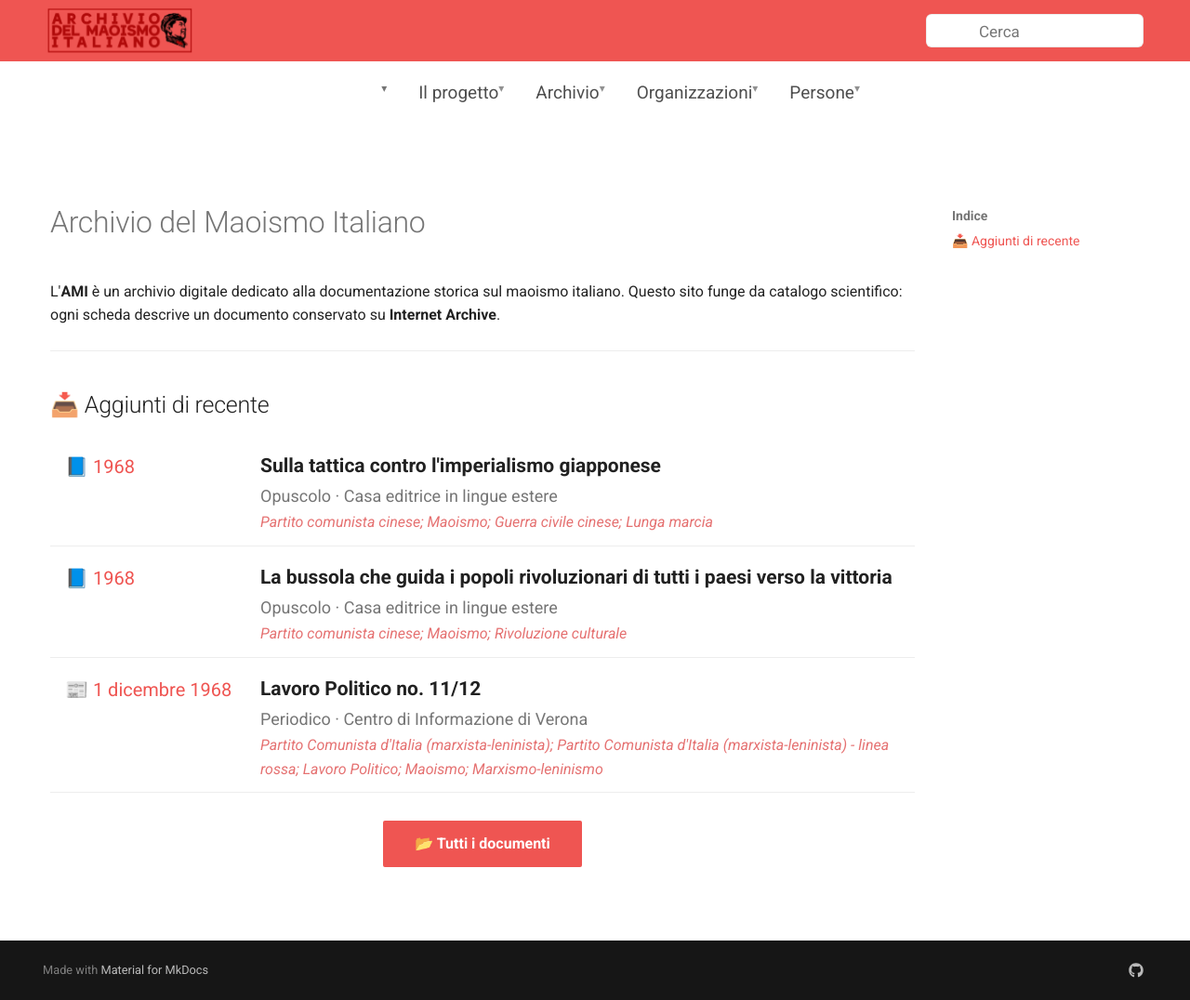
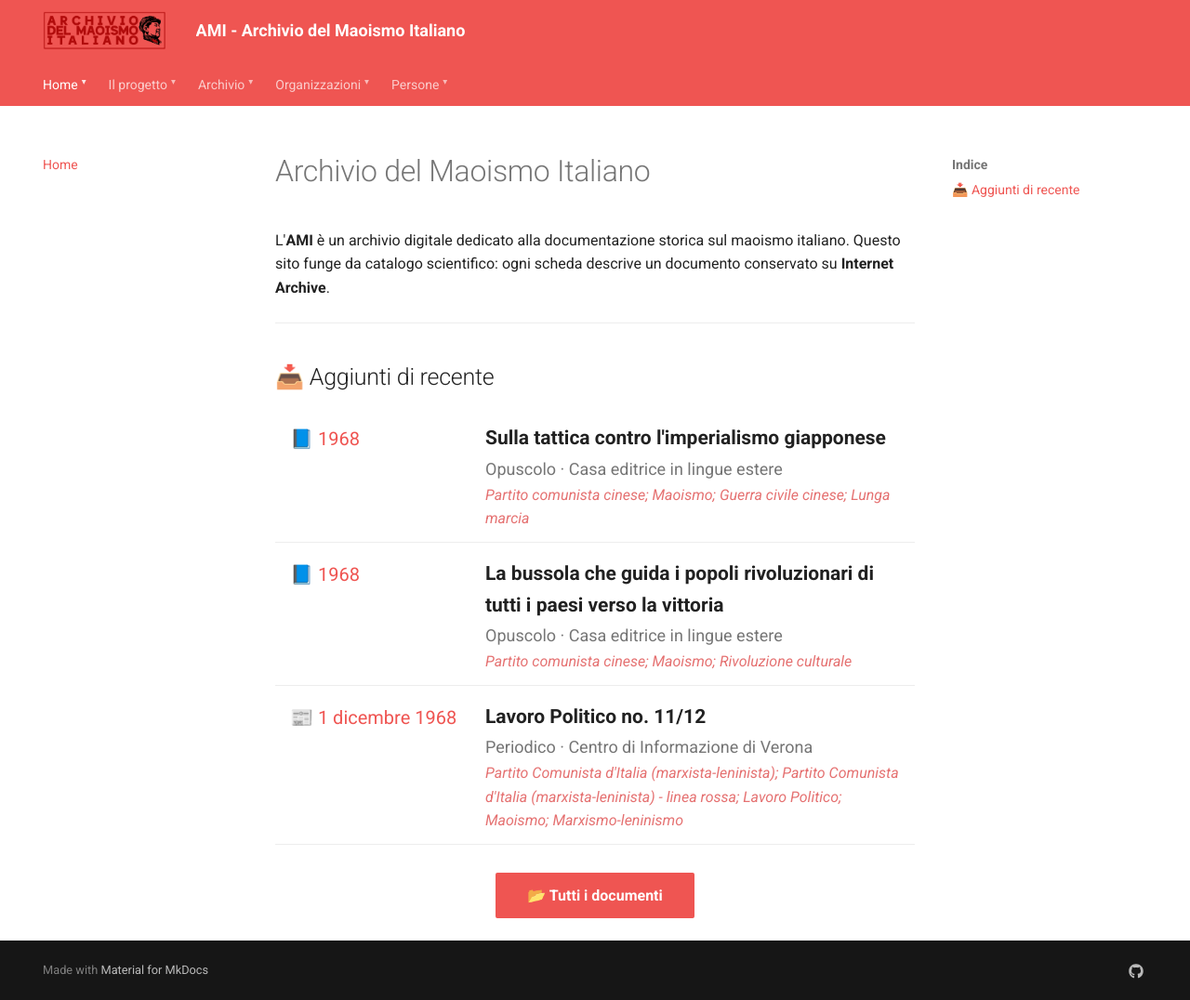
Before and after one commit to AMI-AIM/archivio-maoismo-italiano, an MkDocs documentation site: the page built from docs/index.md, in a window 1280 px wide and 1076 px high. Shown: the whole window at 93% size. Built offline with MkDocs 1.6.1 and Material for MkDocs 9.7.7, drawn with Linux system fonts in a browser that asks for light colours.

Commit message:
Archivio: ordinamento cronologico, layout UMD, filtri collassabili

```diff
--- a/docs/stylesheets/extra.css
+++ b/docs/stylesheets/extra.css
@@ -1,158 +1,44 @@
-/* ============================================================
-   LAYOUT UMD - TEMA MATERIAL DI DEFAULT
-   ============================================================ */
+/* ==========================================================================
+   AMI - Archivio del Maoismo Italiano
+   Override estetici sopra il tema Material.
+   Il colore di base (rosso) resta quello nativo definito in mkdocs.yml
+   (theme.palette.primary/accent: red) — qui NON forziamo nessun colore
+   di sfondo, così l'header rimane rosso come nello screenshot attuale.
+   ========================================================================== */
 
-/* Nasconde il titolo del sito (lo abbiamo nel logo) */
-.md-header__title {
-    display: none !important;
+/* Frecce ▾ decorative accanto a ogni voce del menu di navigazione.
+   Puramente estetiche: le sezioni non diventano dropdown funzionanti. */
+.md-tabs__link::after {
+    content: "▾";
+    font-size: 0.7em;
+    margin-left: 4px;
+    display: inline-block;
+    opacity: 0.85;
 }
 
-/* Nasconde la sidebar */
-.md-sidebar--primary {
-    display: none !important;
-}
-.md-content {
-    margin-left: 0 !important;
+/* Pillola di ricerca "Catalogo" nell'header (vedi override header.html).
+   Colori chiari per contrastare bene sullo sfondo rosso del tema. */
+.ami-search-pill {
+    display: flex;
+    align-items: center;
+    gap: 6px;
+    border: 1px solid rgba(255, 255, 255, 0.6);
+    border-radius: 999px;
+    padding: 6px 14px;
+    font-size: 0.75rem;
+    font-weight: 600;
+    cursor: pointer;
 }
 
-/* ============================================================
-   HEADER: LOGO, NAV, RICERCA SULLA STESSA RIGA
-   ============================================================ */
-
-.md-header__inner {
-    display: flex !important;
-    align-items: center;
-    justify-content: space-between;
-    flex-wrap: nowrap;
-    gap: 0.8rem;
-    padding: 0.4rem 1rem;
+.ami-search-pill svg {
+    height: 16px;
+    width: 16px;
+    fill: currentColor;
 }
 
-/* LOGO a sinistra */
-.md-header__button.md-logo {
-    padding: 0;
-    margin: 0;
+/* Logo: altezza coerente nell'header senza deformarlo */
+.md-header__button.md-logo img,
+.md-header__button.md-logo svg {
+    height: 42px;
     width: auto;
-    height: auto;
 }
-.md-header__button.md-logo img {
-    height: 50px;
-    width: auto;
-    max-width: 180px;
-    object-fit: contain;
-}
-
-/* NAVIGAZIONE (tabs) al centro */
-.md-tabs {
-    background: transparent !important;
-    box-shadow: none !important;
-    border: none !important;
-    padding: 0 !important;
-    margin: 0 !important;
-    flex: 1;
-    display: flex;
-    justify-content: center;
-}
-.md-tabs__list {
-    display: flex;
-    gap: 0.5rem;
-    flex-wrap: nowrap;
-}
-.md-tabs__item {
-    padding: 0.3rem 0.6rem;
-}
-.md-tabs__link {
-    font-size: 0.95rem;
-    font-weight: 500;
-    color: var(--md-default-fg-color);
-    opacity: 0.8;
-    text-decoration: none;
-    transition: opacity 0.15s, color 0.15s;
-}
-.md-tabs__link:hover {
-    opacity: 1;
-    color: var(--md-primary-fg-color);
-}
-.md-tabs__link--active {
-    opacity: 1;
-    color: var(--md-primary-fg-color);
-}
-
-/* Aggiunge freccette ▾ dopo ogni link di navigazione */
-.md-tabs__link::after {
-    content: " ▾";
-    font-size: 0.6rem;
-    color: var(--md-default-fg-color--light);
-}
-
-/* RICERCA a destra (compatta) */
-.md-search {
-    flex: 0 0 200px;
-    max-width: 250px;
-    background: transparent;
-    border: none;
-    padding: 0;
-    margin: 0;
-}
-.md-search__form {
-    background: var(--md-default-bg-color);
-    border: 1px solid var(--md-default-fg-color--lightest);
-    border-radius: 6px;
-    padding: 0.15rem 0.6rem;
-    transition: border-color 0.2s, box-shadow 0.2s;
-}
-.md-search__form:focus-within {
-    border-color: var(--md-primary-fg-color);
-    box-shadow: 0 0 0 2px var(--md-primary-fg-color--light);
-}
-.md-search__input {
-    font-size: 0.9rem;
-    padding: 0.3rem 0;
-}
-.md-search__input::placeholder {
-    color: var(--md-default-fg-color--light);
-    font-size: 0.85rem;
-}
-
-/* Nasconde il pulsante di ricerca mobile (overlay) */
-.md-search__overlay {
-    display: none !important;
-}
-
-/* ============================================================
-   RESPONSIVE
-   ============================================================ */
-
-@media (max-width: 768px) {
-    .md-header__inner {
-        flex-wrap: wrap;
-        gap: 0.3rem;
-        padding: 0.3rem 0.6rem;
-    }
-    .md-tabs {
-        order: 3;
-        flex: 1 1 100%;
-        overflow-x: auto;
-        justify-content: flex-start;
-        padding: 0.2rem 0 !important;
-    }
-    .md-tabs__list {
-        gap: 0.2rem;
-        flex-wrap: nowrap;
-    }
-    .md-tabs__item {
-        padding: 0.15rem 0.4rem;
-    }
-    .md-tabs__link {
-        font-size: 0.8rem;
-        white-space: nowrap;
-    }
-    .md-search {
-        flex: 1;
-        max-width: 100%;
-    }
-    .md-header__button.md-logo img {
-        height: 35px;
-        max-width: 120px;
-    }
-}
--- a/mkdocs.yml
+++ b/mkdocs.yml
@@ -4,6 +4,7 @@
 
 theme:
   name: material
+  custom_dir: overrides
   language: it
   features:
     - navigation.tabs
--- /dev/null
+++ b/overrides/partials/header.html
@@ -0,0 +1,83 @@
+<!--
+  Override minimale del partial header.html di mkdocs-material.
+  Basato sulla struttura standard del tema (v9.7.x). Se dopo l'aggiornamento
+  del tema qualcosa smette di funzionare (es. menu mobile, palette toggle),
+  confronta questo file con l'originale in:
+  https://github.com/squidfunk/mkdocs-material/blob/master/src/templates/partials/header.html
+  e riporta qui solo le due modifiche indicate nei commenti sotto.
+-->
+<header class="md-header" data-md-component="header">
+  <nav class="md-header__inner md-grid" aria-label="{{ lang.t('header') }}">
+    <a href="{{ config.extra.homepage | default(nav.homepage.url, true) | url }}"
+       title="{{ page.title | e if page and page.title else config.site_name }}"
+       class="md-header__button md-logo" aria-label="{{ config.site_name }}" data-md-component="logo">
+      {% include "partials/logo.html" %}
+    </a>
+
+    <label class="md-header__button md-icon" for="__drawer">
+      {% include ".icons/material/menu.svg" %}
+    </label>
+
+    <div class="md-header__title" data-md-component="header-title">
+      <div class="md-header__ellipsis">
+        <div class="md-header__topic">
+          <span class="md-ellipsis">
+            {{ config.site_name }}
+          </span>
+        </div>
+        <!--
+          MODIFICA 1: sottotitolo "Digital Archive" rimosso di proposito.
+          Il tema di default mostra qui il titolo della pagina corrente
+          durante lo scroll: lasciamo questo comportamento invariato,
+          non aggiungiamo alcuno span di sottotitolo statico.
+        -->
+        <div class="md-header__topic" data-md-component="header-topic">
+          <span class="md-ellipsis">
+            {{ page.title }}
+          </span>
+        </div>
+      </div>
+    </div>
+
+    {% if not config.theme.palette is mapping %}
+      <form class="md-header__option" data-md-component="palette">
+        {% include "partials/palette.html" %}
+      </form>
+    {% endif %}
+
+    {% if config.extra.alternate %}
+      <div class="md-header__option">
+        {% include "partials/alternate.html" %}
+      </div>
+    {% endif %}
+
+    {% if "search" in config["plugins"] %}
+      <label class="md-header__button md-icon" for="__search">
+        {% include ".icons/material/magnify.svg" %}
+      </label>
+      {% include "partials/search.html" %}
+
+      <!--
+        MODIFICA 2: pillola di ricerca con etichetta "Catalogo", collegata
+        allo stesso checkbox __search usato dall'icona di default sopra.
+        Puoi rimuovere questo blocco se preferisci solo l'icona standard.
+      -->
+      <label class="md-header__button ami-search-pill" for="__search">
+        {% include ".icons/material/magnify.svg" %}
+        <span>Catalogo</span>
+      </label>
+    {% endif %}
+
+    {% if config.repo_url %}
+      <div class="md-header__source">
+        {% include "partials/source.html" %}
+      </div>
+    {% endif %}
+  </nav>
+
+  {% if "navigation.tabs.sticky" in features %}
+    {% if "navigation.tabs" in features %}
+      {% include "partials/tabs.html" %}
+    {% endif %}
+  {% endif %}
+</header>
```
